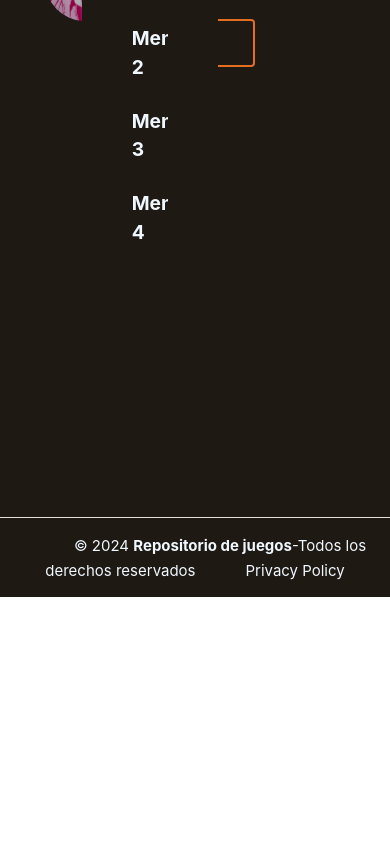
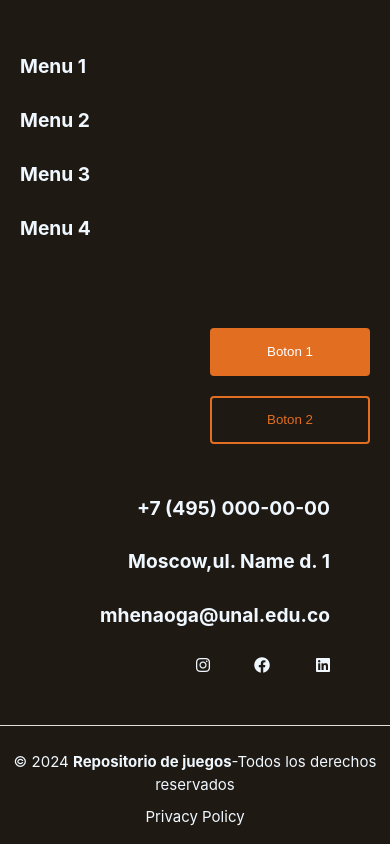
Before and after one commit to repositoryGamesUNAL/repositorioJuegos, a React (Vite) app in the folder games-repository-frontend/: page / in a window 390 px wide. Shown: the part 1350-2194 px from the top of the page. Before the commit the page ends 1947 px from the top, so only its background shows below. Built offline with nearby package versions, Linux system fonts and the light colour scheme.

Commit message:
styles: Agregando mediaQuery

```diff
--- a/games-repository-frontend/src/Components/molecules/footer/styles.module.scss
+++ b/games-repository-frontend/src/Components/molecules/footer/styles.module.scss
@@ -8,10 +8,19 @@
     width: 100%;
     margin: auto;
     display: grid;
-    grid-template-columns:repeat(4, 1fr) ;
+    grid-template-columns: repeat(4, 1fr);
     grid-gap: 50px;
     padding: 45px;
     border-bottom: 1px solid $spacer;
+
+    @media (max-width: 1024px) {
+      grid-template-columns: repeat(2, 1fr);
+    }
+
+    @media (max-width: 640px) {
+      grid-template-columns: 1fr;
+      padding: 20px;
+    }
 
     .image{
       width: 80px;
@@ -54,8 +63,11 @@
         font-weight: 700;
       }
     }
+
     .redes{
       justify-content: flex-end;
+      display: flex;
+      gap: 10px;
       a {
         display: inline-block;
         width: 50px;
@@ -77,10 +89,22 @@
     padding: 15px 10px;
     text-align: center;
     color: aliceblue;
-  }
 
-  .grupo2 small{
-    font-size: 15px;
-    margin-left: 50px;
+    small {
+      font-size: 15px;
+      margin-left: 50px;
+    }
+
+    @media (max-width: 640px) {
+      small {
+        margin-left: 0;
+        display: block;
+        margin-top: 10px;
+      }
+
+      .redes{
+        justify-content: center;
+      }
+    }
   }
 }
```
